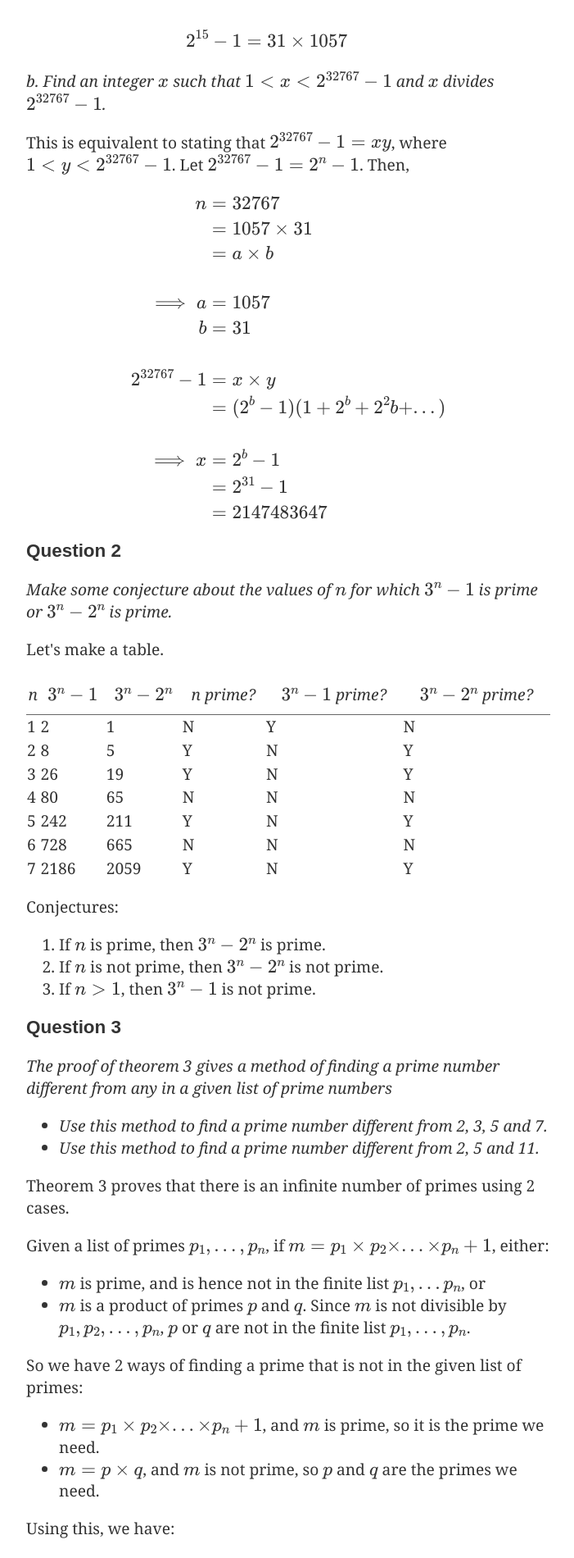
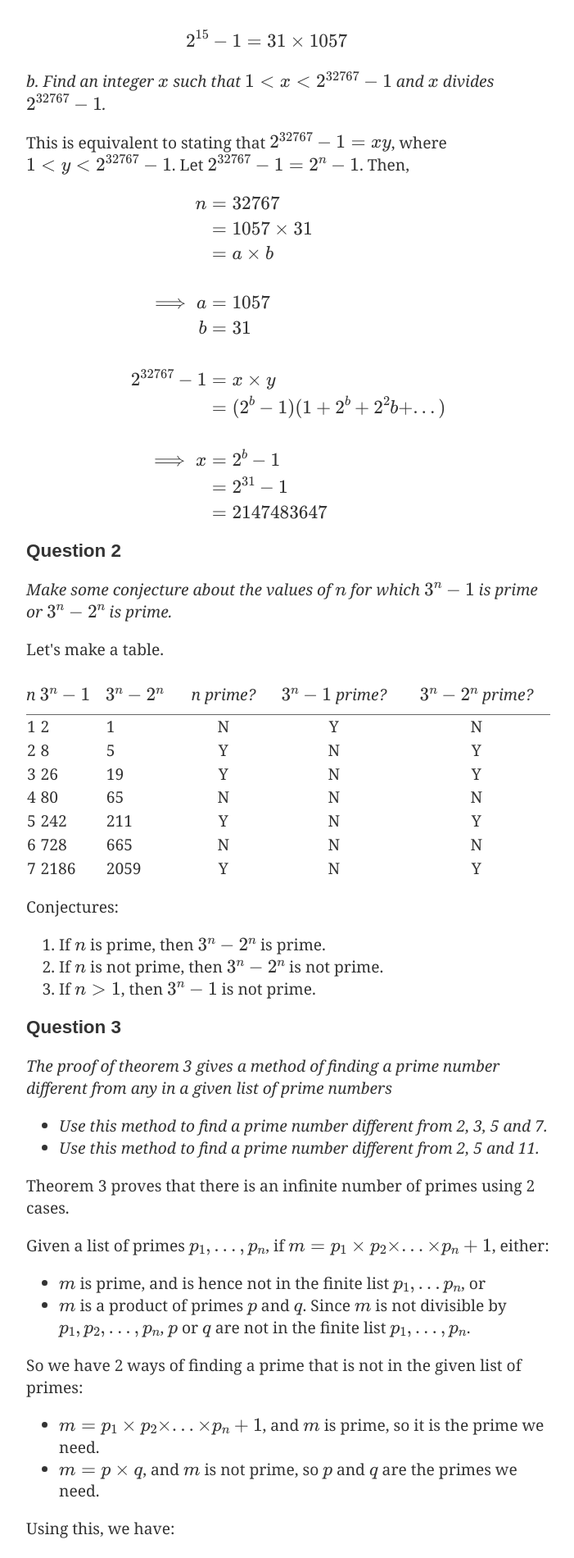
Before and after one commit to ganpatrao/ganpatrao.github.io, a Jekyll site: the page built from _posts/2013-08-04-beginning-how-to-prove-it.md, in a window 1280 px wide. Shown: the part 1260-3160 px from the top of the page at 82% size, without its empty margins (352-1053 px from the left). Built offline with Jekyll 4.4.1, drawn with Linux system fonts in a browser that asks for light colours; formulas are drawn with MathJax 3.

```diff
--- a/_posts/2013-08-04-beginning-how-to-prove-it.md
+++ b/_posts/2013-08-04-beginning-how-to-prove-it.md
@@ -65,14 +65,14 @@ $$
 Let's make a table.
 
 n  |  $$3^n - 1$$ |  $$3^n - 2^n$$  |  n prime?  |  $$3^n -1$$ prime?  |  $$3^n - 2^n$$ prime?
-|------------------------------------------------------------------------------------------------|
-1  |  2         |     1            |      N          |      Y                 |        N
-2  |  8         |     5            |      Y          |      N                 |        Y
-3  |  26       |     19          |      Y          |      N                 |        Y
-4  |  80       |     65          |      N          |      N                 |        N
-5  |  242     |     211        |      Y          |      N                 |        Y
-6  |  728     |     665        |      N          |      N                 |        N
-7  |  2186   |     2059      |      Y          |      N                 |        Y
+:- | :-           | :-              | :-:        | :-:                 |  :-:
+1  |  2           |     1           |      N     |      Y              |        N
+2  |  8           |     5           |      Y     |      N              |        Y
+3  |  26          |     19          |      Y     |      N              |        Y
+4  |  80          |     65          |      N     |      N              |        N
+5  |  242         |     211         |      Y     |      N              |        Y
+6  |  728         |     665         |      N     |      N              |        N
+7  |  2186        |     2059        |      Y     |      N              |        Y
 
 Conjectures:
 
```
